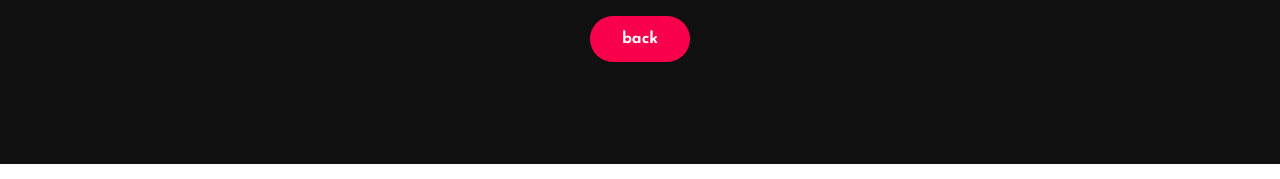
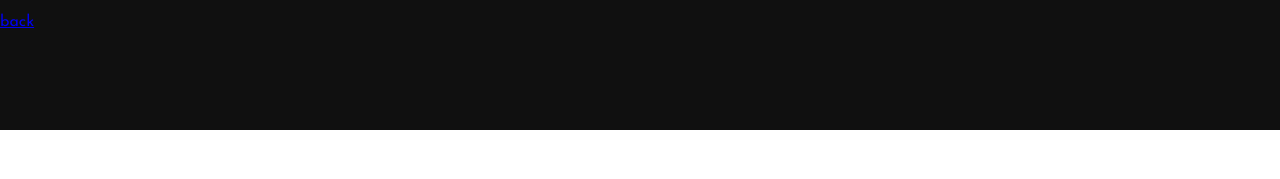
Before and after one commit to Shintamaria/Shintuy, a plain HTML site: page contact.html in a window 1280 px wide. Shown: the part 621-800 px from the top of the page. Drawn offline with Linux system fonts and the light colour scheme.

Commit message:
Update style.css

```diff
--- a/style.css
+++ b/style.css
@@ -256,39 +256,6 @@ h5{
 	cursor: pointer;
 }
 
-.kontak-me{
-	width: 100%;
-	height: 50px;
-	background-color: transparent;
-	display: flex;
-	align-items: center;
-	flex-direction: column;
-	justify-content: center;
-}
-.kontak-me p{
-	color: white;
-	font-size: 30px;
-	font-weight: bold;
-	margin-bottom: 25px;
-}
-.kontak-me .button-two{
-	background-color:#f9004d;
-	color: white;
-	text-decoration: none;
-	border: 2px solid transparent;
-	font-weight: bold;
-	padding: 13px 30px;
-	border-radius: 30px;
-	transition: .4s;
-}
-.kontak-me .button-two:hover{
-	background-color: transparent;
-	border: 2px solid #f9004d;
-	cursor: pointer;
-}
-
-
-
 .other{
 	width: 100%;
 	height: 350px;
@@ -338,9 +305,6 @@ footer p:nth-child(1){
 footer p:nth-child(2){
 	color: white;
 	font-size: 17px;
-	width: 500px;
-	text-align: center;
-	line-height: 26px;
 }
 .social{
 	display: flex;
```
